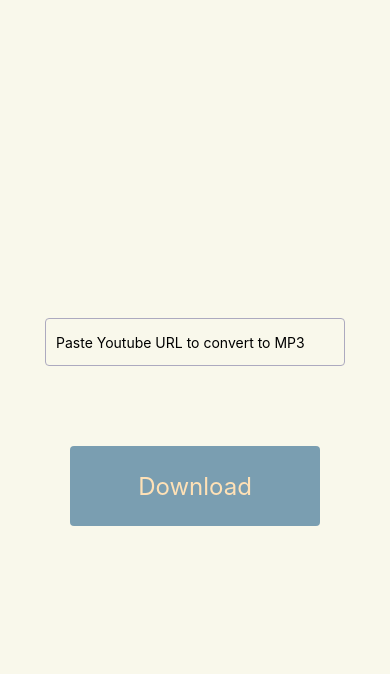
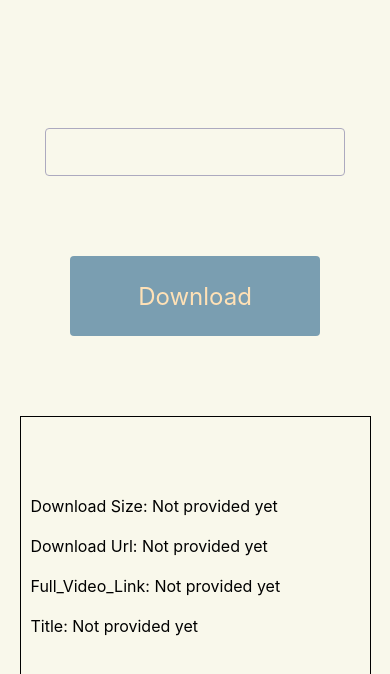
Before and after one commit to arielflima/freemp3fromyoutube, a React Native app: screen / in a window 390 px wide. Shown: the top 674 px of the page. Built offline with nearby package versions, Linux system fonts and the light colour scheme.

Commit message:
testing api

```diff
--- a/src/components/Input/index.tsx
+++ b/src/components/Input/index.tsx
@@ -2,13 +2,16 @@
 
 import { Container } from './styles';
 import { useInput } from '../../contexts/Input';
+// import { Keyboard } from 'react-native';
 
 const Input: React.FC = () => {
   const { youtubeURL, setYoutubeURL } = useInput();
 
   return (
     <Container
-      value={youtubeURL}
+      // onFocus={() => Keyboard.dismiss()}
+      clearTextOnFocus={true}
+      // value={youtubeURL}
       onChangeText={(text) => setYoutubeURL(text)}
     />
   );
--- /dev/null
+++ b/src/components/OutputBox/index.tsx
@@ -0,0 +1,35 @@
+import React from 'react';
+
+import { Container, Text } from './styles';
+import { useButton } from '../../contexts/Button';
+
+const OutputBox: React.FC = () => {
+  const { content } = useButton();
+
+  const {
+    Download_Size,
+    Download_url,
+    Full_Video_Link,
+    // Status,
+    // Status_Code,
+    Title,
+  } = content;
+
+  return (
+    <Container>
+      <Text>
+        Download Size: {Download_Size ? Download_Size : 'Not provided yet'}
+      </Text>
+      <Text>
+        Download Url: {Download_url ? Download_url : 'Not provided yet'}
+      </Text>
+      <Text>
+        Full_Video_Link:{' '}
+        {Full_Video_Link ? Full_Video_Link : 'Not provided yet'}
+      </Text>
+      <Text>Title: {Title ? Title : 'Not provided yet'}</Text>
+    </Container>
+  );
+};
+
+export default OutputBox;
--- /dev/null
+++ b/src/components/OutputBox/styles.ts
@@ -0,0 +1,17 @@
+import styled from 'styled-components/native';
+
+export const Container = styled.View`
+  border: 1px solid black;
+
+  width: 90%;
+  height: 300px;
+
+  margin-top: 80px;
+
+  justify-content: center;
+`;
+
+export const Text = styled.Text`
+  padding: 10px;
+  font-size: 16px;
+`;
--- a/src/pages/Home/index.tsx
+++ b/src/pages/Home/index.tsx
@@ -6,6 +6,7 @@
 import Input from '../../components/Input';
 import Button from '../../components/Button';
 import { Container } from './styles';
+import OutputBox from '../../components/OutputBox/index';
 
 const Home: React.FC = () => {
   return (
@@ -14,6 +15,7 @@
         <Container>
           <Input />
           <Button />
+          <OutputBox />
         </Container>
       </InputProvider>
     </ButtonProvider>
```
